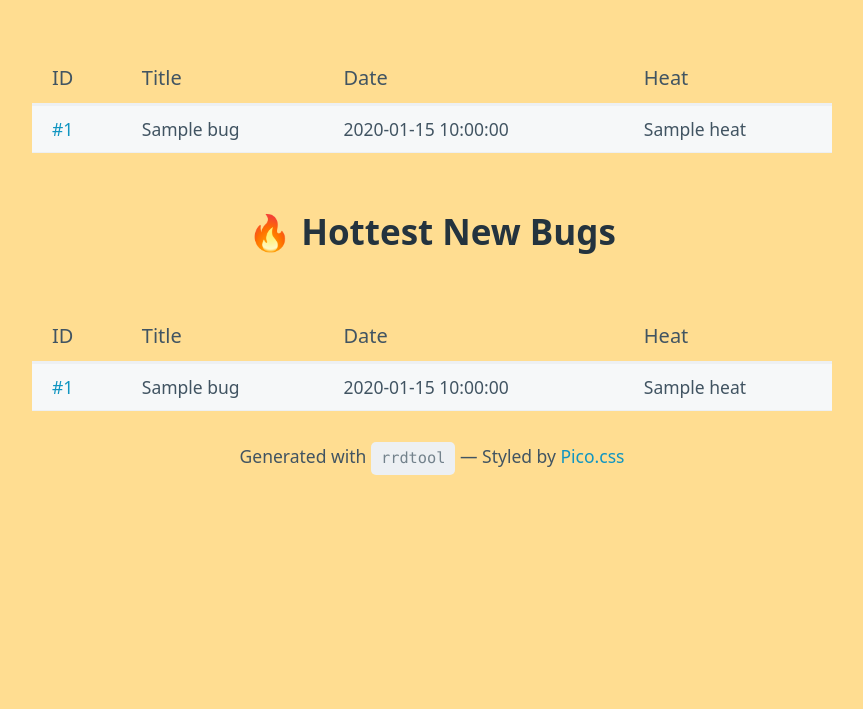
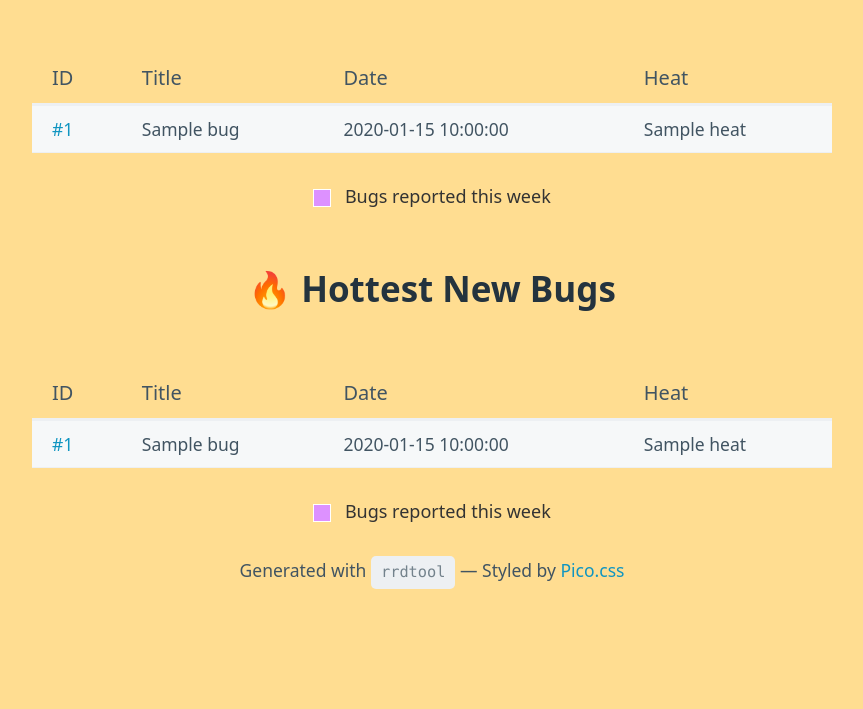
Before and after one commit to uggla/bug_tracker, a Python web app: template templates/index.html.j2 in a window 1280 px wide. Shown: the part 1943-2652 px from the top of the page, without its empty margins (208-1071 px from the left). Before the commit the page ends 2418 px from the top, so only its background shows below. Run offline with Jinja, Linux system fonts and the light colour scheme; the template is opened without the code that fills it: most values are stand-ins (such as "Sample title", 1, 10 or a date in 2020).

Commit message:
feat: Change table row color for current week bugs

```diff
--- a/templates/index.html.j2
+++ b/templates/index.html.j2
@@ -65,6 +65,20 @@
       color: #FFFFFF;
     }
 
+    .legend-box {
+      display: inline-block;
+      width: 1em;
+      height: 1em;
+      background-color: #DD91FF;
+      border: 1px solid #fff;
+      margin-right: 0.5em;
+      vertical-align: middle;
+    }
+
+    .legend-text {
+      font-size: 0.9em;
+      color: #333;
+    }
   </style>
 
 </head>
@@ -108,6 +122,10 @@
         {% endfor %}
       </tbody>
     </table>
+    <p class="legend-text">
+      <span class="legend-box"></span>
+      Bugs reported this week
+    </p>
 
     <h2>🔥 Hottest New Bugs</h2>
     <table role="grid">
@@ -130,7 +148,10 @@
         {% endfor %}
       </tbody>
     </table>
-
+    <p class="legend-text">
+      <span class="legend-box"></span>
+      Bugs reported this week
+    </p>
 
     <footer>
       <small>Generated with <code>rrdtool</code> — Styled by <a href="https://picocss.com/" target="_blank">Pico.css</a></small>
@@ -142,6 +163,38 @@
     const now = new Date();
     document.getElementById('date').textContent = String(now.getDate()).padStart(2, '0');
     document.getElementById('month').textContent = now.toLocaleString('default', { month: 'short' });
+
+    function isInCurrentWeek(dateStr) {
+      const date = new Date(dateStr);
+      const today = new Date();
+
+      // Start of the week monday (ISO)
+      const day = today.getDay(); // 0 (sun) -> 6 (sat)
+      const diffToMonday = (day === 0 ? -6 : 1 - day);
+      const monday = new Date(today);
+      monday.setDate(today.getDate() + diffToMonday);
+      monday.setHours(0, 0, 0, 0);
+
+      const sunday = new Date(monday);
+      sunday.setDate(monday.getDate() + 6);
+      sunday.setHours(23, 59, 59, 999);
+
+      return date >= monday && date <= sunday;
+    }
+
+    // Set different color to bugs from current week
+    document.querySelectorAll("table tbody tr").forEach(row => {
+      const dateCell = row.cells[2]; // 3e colonne = date
+      if (!dateCell) return;
+
+      const dateStr = dateCell.textContent.trim();
+      const parsedDate = new Date(dateStr);
+
+      if (!isNaN(parsedDate) && isInCurrentWeek(dateStr)) {
+        row.style.backgroundColor = "#DD91FF";
+      }
+    });
+
   </script>
 </body>
 </html>
```
Also changed, not shown: bug_tracker/tests/test_bug_tracker.py (+24 -1 lines).
